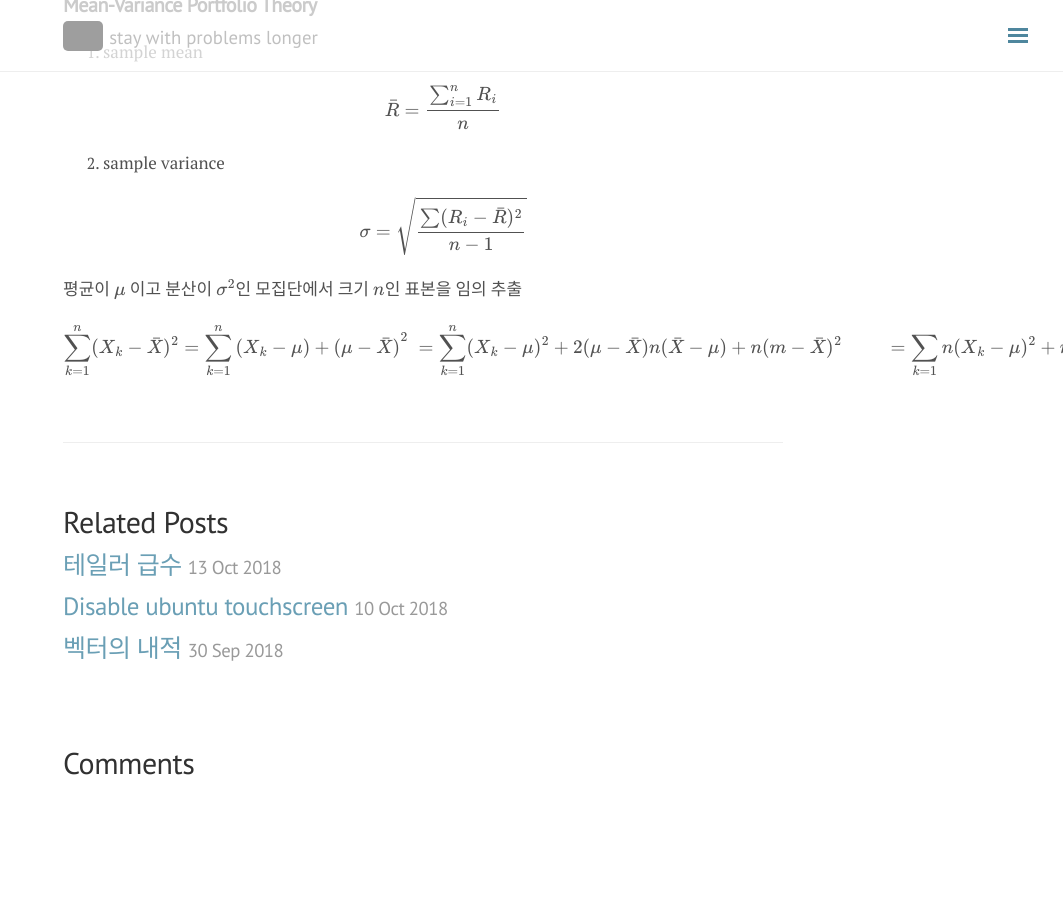
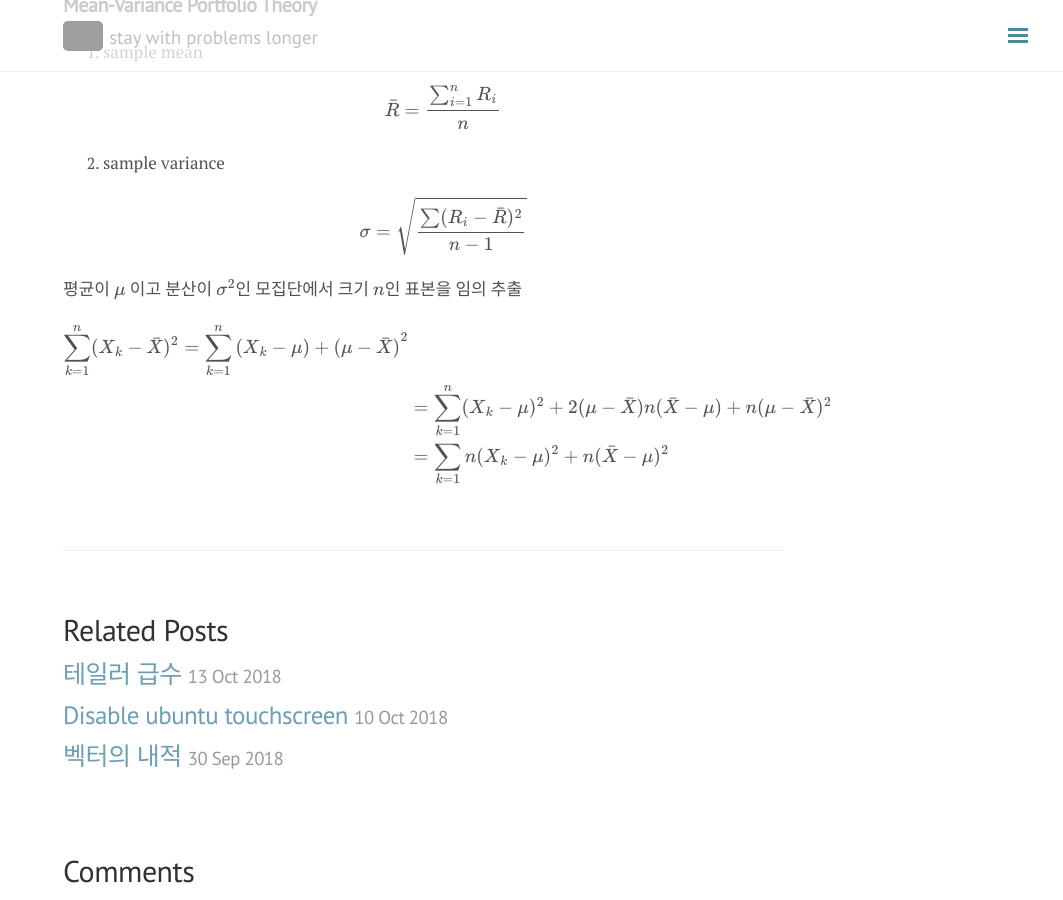
Before and after one commit to seokhoonj/seokhoonj.github.io, a Jekyll site: the page built from _posts/Etc/2018-10-15-Etc-study.md, in a window 1280 px wide and 900 px high, scrolled down 862 px. Shown: the whole window, without its empty margins (217-1280 px from the left). Built offline with Jekyll 4.4.1, drawn with Linux system fonts in a browser that asks for light colours; nearby versions of some CDN libraries; formulas are drawn with MathJax 3; comment, search, counter and statistics services are not loaded; before the commit the page ends 1653 px from its top, so only the background shows below that; grey boxes are pictures that could not be loaded.

Commit message:
add _posts

```diff
--- a/_posts/Etc/2018-10-15-Etc-study.md
+++ b/_posts/Etc/2018-10-15-Etc-study.md
@@ -44,4 +44,4 @@
 
 평균이 $\mu$ 이고 분산이 $\sigma^2$인 모집단에서 크기 $n$인 표본을 임의 추출
 
-\\( \begin{align} \sum\_{k=1}^{n}(X\_k - \bar{X})^2 = \sum\_{k=1}^{n}\{(X\_k - \mu) + (\mu - \bar{X})\}^2 \\ & = \sum\_{k=1}^{n}(X\_k - \mu)^2 + 2(\mu - \bar{X})n(\bar{X} - \mu) + n(m - \bar{X})^2 \\ & = \sum\_{k=1}{n}(X\_k - \mu)^2 + n(\bar{X} - \mu)^2 \end{align} \\)
+\\( \begin{align} \sum\_{k=1}^{n}(X\_k - \bar{X})^2 = \sum\_{k=1}^{n}\{(X\_k - \mu) + (\mu - \bar{X})\}^2 \\\\ & = \sum\_{k=1}^{n}(X\_k - \mu)^2 + 2(\mu - \bar{X})n(\bar{X} - \mu) + n(\mu - \bar{X})^2 \\\\ & = \sum\_{k=1}{n}(X\_k - \mu)^2 + n(\bar{X} - \mu)^2 \end{align} \\)
```
